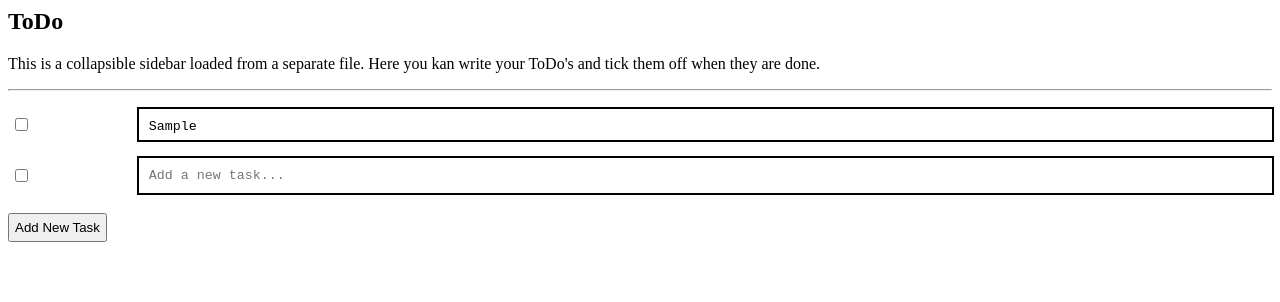
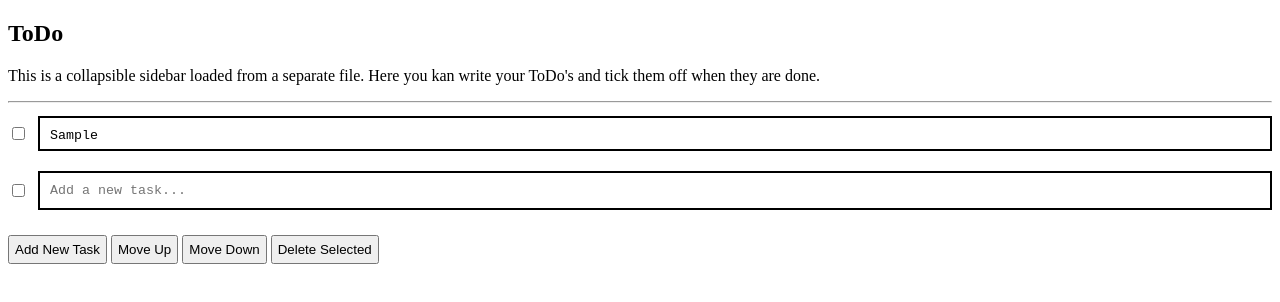
Before and after one commit to flexgaming/P2_Project, a website: page node/PublicResources/html/todo.html in a window 1280 px wide. Both pictures are taken after typing "Sample" into the empty fields and a click on the button "Add New Task". Drawn offline with Linux system fonts and the light colour scheme.

Commit message:
ToDo Table to Grid

```diff
--- a/node/PublicResources/css/todo.css
+++ b/node/PublicResources/css/todo.css
@@ -71,3 +71,36 @@ textarea.autoexpand {
     margin: 5px;
     resize: none;
 }
+
+#todo-container {
+    display: grid;
+    height: 100%;
+}
+
+/* Grid container for ToDo items */
+.todo-grid {
+    display: grid;
+    grid-template-columns: auto 1fr; /* Checkbox and textarea */
+    gap: 10px; /* Space between items */
+    align-items: center; /* Align items vertically */
+    margin-bottom: 10px;
+}
+
+/* Individual ToDo item */
+.todo-item {
+    display: contents; /* Allow grid items to span across columns */
+}
+
+.todo-item input[type="checkbox"] {
+    justify-self: start; /* Align checkbox to the start */
+}
+
+.todo-item textarea {
+    width: 100%;
+    padding: 10px;
+    border: solid black 2px;
+    margin: 5px 0;
+    resize: none;
+    overflow: hidden;
+    box-sizing: border-box;
+}
--- a/node/PublicResources/html/todo.html
+++ b/node/PublicResources/html/todo.html
@@ -1,18 +1,30 @@
-<!-- todo.html -->
+<!DOCTYPE html>
+<html>
+    <head>
+        <meta charset="UTF-8">
+        <meta name="viewport" content="initial-scale=1.0">
+        <link rel="stylesheet" href="../css/todo.css">
+        <title>ToDo List</title>
+    </head>
+    <body>
         <div>
             <h2>ToDo</h2>
             <p>This is a collapsible sidebar loaded from a separate file. Here you kan write your ToDo's and tick them off when they are done.</p>
         </div>
         <hr>
-<div>
-    <table id="todoTable" padding="0px" style="width:100%">
-        <tr>
-            <td><input type="checkbox" id="checkbox1"></td>
-            <td><textarea class="auto-expand" style="width: 100%; padding: 10px; border:solid black 2px; margin: 5px; resize: none;" rows="1" placeholder="Add a new task..."></textarea></td>
-        </tr>
-    </table>
+        <div id="todo-container">
+            <!-- Grid container -->
+            <div class="todo-grid">
+                <div class="todo-item" id="todo-item-1">
+                    <input type="checkbox">
+                    <textarea class="auto-expand" rows="1" placeholder="Add a new task..."></textarea>
+                </div>
+            </div>
         </div>
         <button id="addRowButton" style="margin-top: 10px; padding: 5px;">Add New Task</button>
-
-
+        <button id="moveUpButton" style="margin-top: 10px; padding: 5px;">Move Up</button>
+        <button id="moveDownButton" style="margin-top: 10px; padding: 5px;">Move Down</button>
+        <button id="deleteSelectedRowButton" style="margin-top: 10px; padding: 5px;">Delete Selected</button>
         <script src="../js/todo.js"></script>
+    </body>
+</html>
--- a/node/PublicResources/js/todo.js
+++ b/node/PublicResources/js/todo.js
@@ -1,49 +1,41 @@
 // Function to auto-expand textareas
 document.querySelectorAll('.auto-expand').forEach(textarea => {
-    textarea.addEventListener('input', function() {
+    textarea.addEventListener('input', function () {
         this.style.height = 'auto'; // Reset height to calculate new height
-        this.style.height = this.scrollHeight + 'px'; // Set height to match content
+        this.style.height = `${this.scrollHeight}px`; // Set height to match content
     });
 });
 
-// Function to add a new row to the table
-document.getElementById('addRowButton').addEventListener('click', function() {
-    const table = document.getElementById('todoTable');
-    const newRow = document.createElement('tr');
+// Function to add a new row to the grid
+document.getElementById('addRowButton').addEventListener('click', function () {
+    const grid = document.querySelector('.todo-grid');
+    const newItem = document.createElement('div');
+    newItem.id = 'todo-item' + (grid.children.length + 1); // Unique ID for each item
+    newItem.className = 'todo-item';
 
-    // Create the checkbox cell
-    const checkboxCell = document.createElement('td');
+    // Create the checkbox
     const checkbox = document.createElement('input');
     checkbox.type = 'checkbox';
-    checkboxCell.appendChild(checkbox);
 
-    // Create the textarea cell
-    const textareaCell = document.createElement('td');
+    // Create the textarea
     const textarea = document.createElement('textarea');
     textarea.className = 'auto-expand';
-    textarea.style.width = '100%';
-    textarea.style.padding = '10px';
-    textarea.style.border = 'solid black 2px';
-    textarea.style.margin = '5px';
-    textarea.style.resize = 'none';
     textarea.rows = 1;
     textarea.placeholder = 'Add a new task...';
 
     // Add auto-expand functionality to the new textarea
-    textarea.addEventListener('input', function() {
-        this.style.height = 'auto';
-        this.style.height = this.scrollHeight + 'px';
+    textarea.addEventListener('input', function () {
+        this.style.height = 'auto'; // Reset height to calculate new height
+        this.style.height = `${this.scrollHeight}px`; // Set height to match content
     });
 
-    textareaCell.appendChild(textarea);
+    // Append checkbox and textarea to the new item
+    newItem.appendChild(checkbox);
+    newItem.appendChild(textarea);
 
-    // Append cells to the new row
-    newRow.appendChild(checkboxCell);
-    newRow.appendChild(textareaCell);
+    // Append the new item to the grid
+    grid.appendChild(newItem);
 
-    // Append the new row to the table
-    table.appendChild(newRow);
-
-    // Scroll to the new row
-    newRow.scrollIntoView({ behavior: 'smooth', aligntobottom: true });
+    // Scroll to the new item
+    newItem.scrollIntoView({ behavior: 'smooth', block: 'nearest' });
 });
```
Lines whose indentation alone changed are shown as unchanged.
